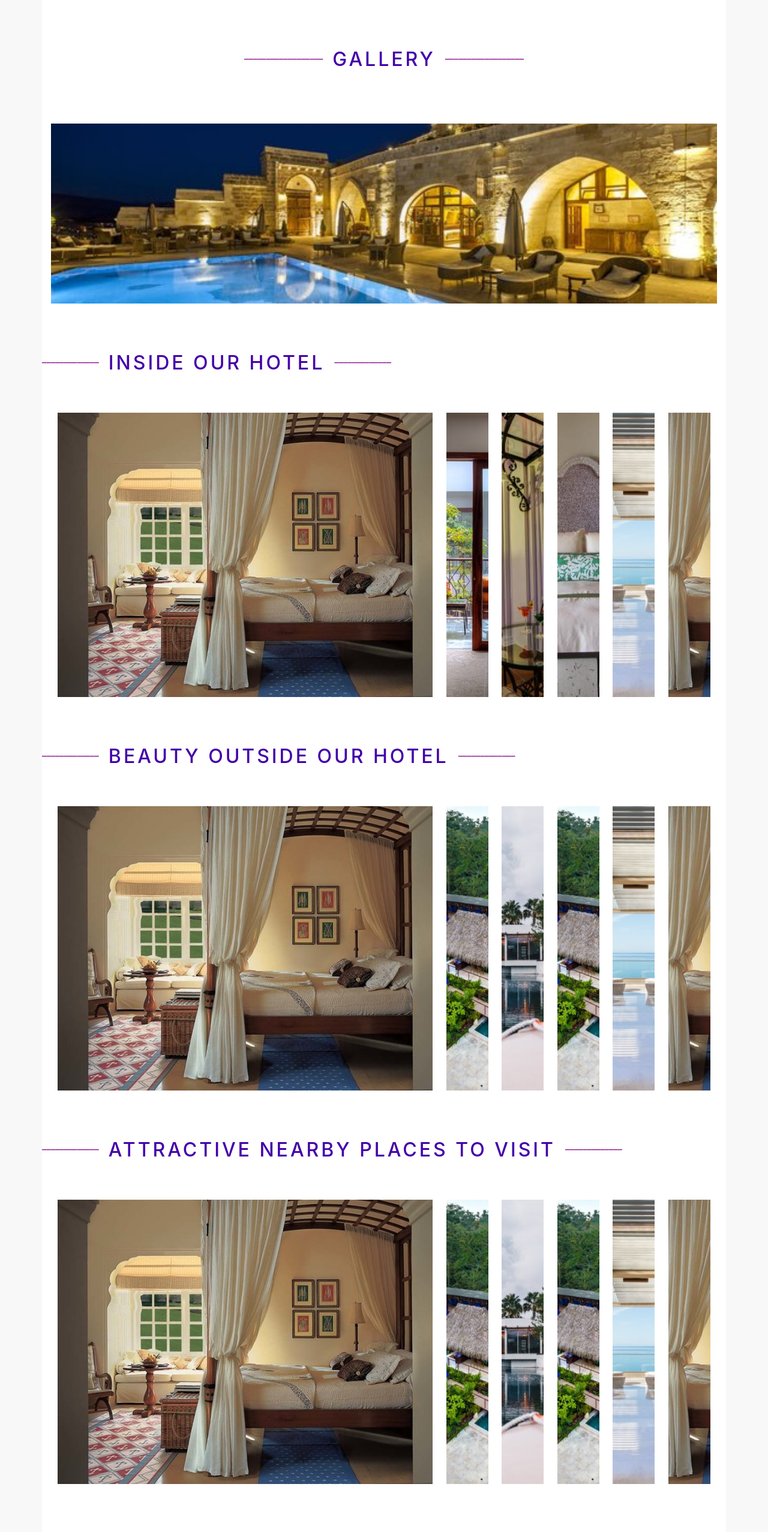
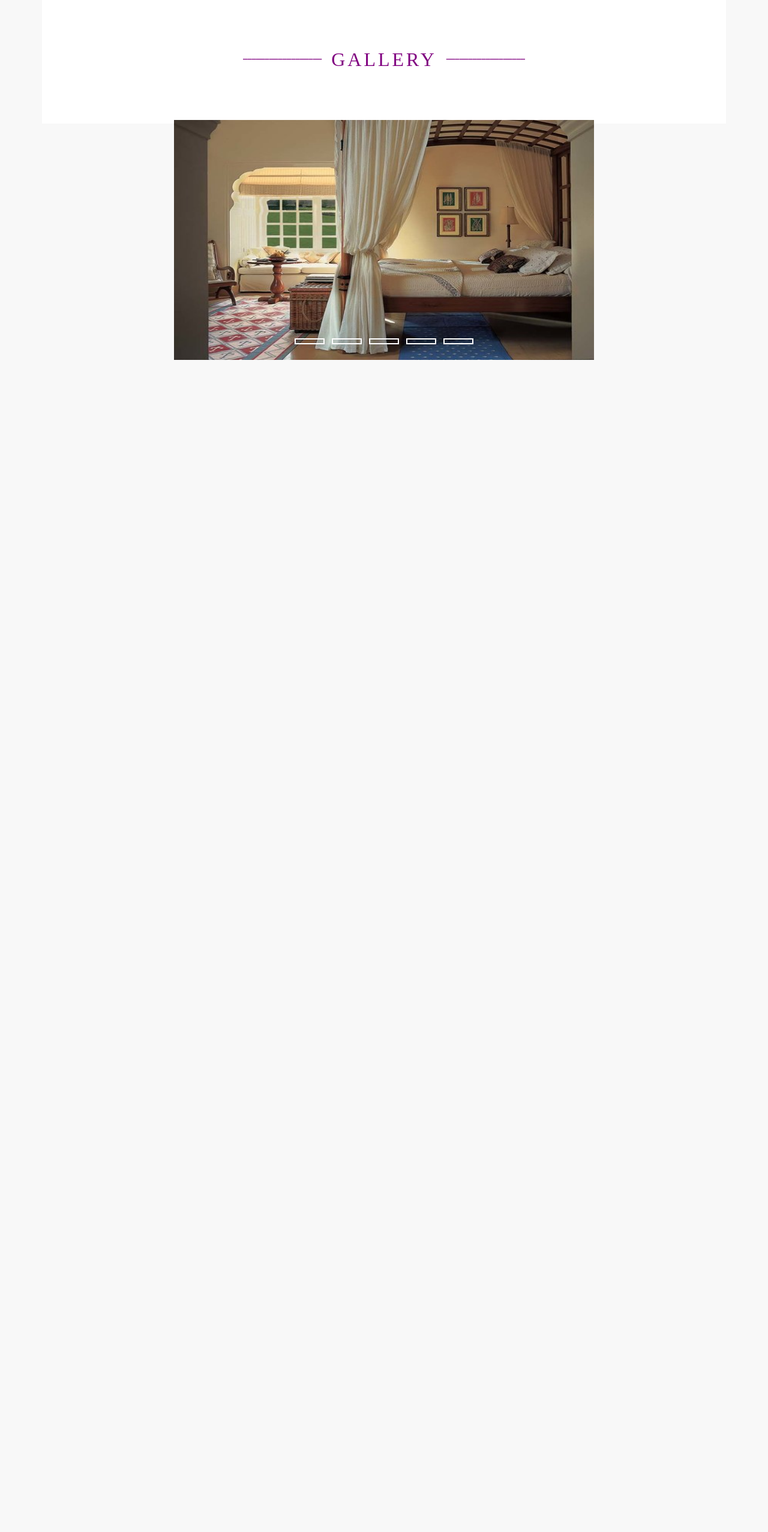
Before and after one commit to Kulesha95/WAD-Mini-Project-Group-3, a PHP site: page /gallery.php in a window 1280 px wide. Shown: the whole page at 60% size. After the commit the page ends 600 px from the top, so only its background shows below. Run offline with PHP 8.4, Linux system fonts and the light colour scheme; some libraries are stand-ins or nearby versions.

Commit message:
gallery test2

```diff
--- a/css/gallery.css
+++ b/css/gallery.css
@@ -5,38 +5,76 @@
 .headingGallery{
 	letter-spacing: 4px;
   text-transform: uppercase;
-  color: #4400A9;
+  color: purple;
+  font-family: "Ti mes New Roman", Times, serif;
 }
 
 
-.gallery{
-	height: 60%;
-	width: 100%;
+.slidershow{
+	width: 700px;
+	height: 400px;
+	overflow: hidden;
+}
+
+.middle{
+	position: absolute;
+	top: 50%;
+	left: 50%;
+	transform: translate(-50%, -50%);
+}
+
+.navigation{
+	position: absolute;
+	bottom: 20px;
+	left: 50%;
+	transform: translateX(-50%);
 	display: flex;
-	margin: 5% auto 0;
-	box-sizing: border-box;
 }
-.image-box{
-	margin: 0 1%;
-	flex-grow: 1;
-	flex-basis: 0;
-	transition: .5s;
+
+.bar{
+	width: 50px;
+	height: 10px;
+	border: 2px solid #fff;
+	margin: 6px;
+	cursor: pointer;
 }
-.image-box img{
+.bar:hover{
+	background:#fff;
+}
+
+input[name= "r"]{
+	position: absolute;
+	visibility: hidden;
+}
+
+.slides{
+	width: 500%;
+	height: 100%;
+	display: flex;
+}
+
+.slide{
+	width: 20%;
+	transition: 0.6s;
+}
+
+.slide img{
 	width: 100%;
 	height: 100%;
-	object-fit: cover;
-	transition: .5s;
 }
-.image-box:hover{
-	flex-basis: 50%;
+
+#r1:checked ~ .s1{
+	margin-left: 0;
 }
-.active{
-	flex-basis: 50%;
+#r2:checked ~ .s1{
+	margin-left: -20%;
 }
-.gallery:hover .active{
-	flex-basis: 0;
+#r3:checked ~ .s1{
+	margin-left: -40%;
 }
-.image-box:nth-child(1):hover{
-	flex-basis: 50%;
+#r4:checked ~ .s1{
+	 margin-left: -60%;
 }
+#r5:checked ~ .s1{
+	margin-left: -80%;
+}
--- a/gallery.php
+++ b/gallery.php
@@ -11,91 +11,42 @@ include_once "navigation.php";
             <span class="justify-content-between text-color-purple ml-3 d-none d-md-block">__________________</span>
         </div>
     </section>
-        <section id="gallerycover">
-		<div><img src="img/gallery/hotel-full.jpg" style="width:100%;height:300px;object-fit:cover"></div>
-	</section>
 
-	<section class="inside-hotel section-gap">
-		<div class="row justify-content">
-		<span class="justify-content-between text-color-purple mr-3 d-none d-md-block">_____________</span>
-            <h2 class="headingGallery">Inside Our Hotel</h2>
-            <span class="justify-content-between text-color-purple ml-3 d-none d-md-block">_____________</span>
+<div class="slidershow middle">
+   	<div class="slides">
+   		<input type="radio" name="r" id="r1" checked>
+   		  <input type="radio" name="r" id="r2">
+   		  <input type="radio" name="r" id="r3">
+   		  <input type="radio" name="r" id="r4">
+   		  <input type="radio" name="r" id="r5">
+
+       <div class="slide s1">
+       	<img src="photos\gallery\inside1.jpg" alt="">
        </div>
-		<div class="gallery">
-	<div class="image-box active">
-		<img src="img/gallery/inside1.jpg">
+       <div class="slide ">
+       	<img src="photos\gallery\inside2.jpg" alt="">
        </div>
-	<div class="image-box">
-		<img src="img/gallery/inside2.jpg">
+       <div class="slide ">
+       	<img src="photos\gallery\inside3.jpg" alt="">
        </div>
-	<div class="image-box">
-		<img src="img/gallery/inside3.jpg">
+       <div class="slide ">
+       	<img src="photos\gallery\inside4.jpg" alt="">
        </div>
-	<div class="image-box">
-		<img src="img/gallery/inside4.jpg">
-	</div><div class="image-box">
-		<img src="img/gallery/inside5.jpg">
+       <div class="slide ">
+       	<img src="photos\gallery\inside5.jpg" alt="">
        </div>
-	<div class="image-box">
-		<img src="img/gallery/inside1.jpg">
+
    	</div>
+
+    <div class="navigation">
+    	<label for="r1" class="bar"></label>
+    	<label for="r2" class="bar"></label>
+    	<label for="r3" class="bar"></label>
+    	<label for="r4" class="bar"></label>
+    	<label for="r5" class="bar"></label>
     </div>
-</section>
 
-<section class="outside-hotel">
-		<div class="row justify-content">
-		<span class="justify-content-between text-color-purple mr-3 d-none d-md-block">_____________</span>
-            <h2 class="headingGallery">Beauty Outside Our Hotel</h2>
-            <span class="justify-content-between text-color-purple ml-3 d-none d-md-block">_____________</span>
    </div>
-		<div class="gallery">
-	<div class="image-box active">
-		<img src="img/gallery/inside1.jpg">
-	</div>
-	<div class="image-box">
-		<img src="img/gallery/outside2.jpg">
-	</div>
-	<div class="image-box">
-		<img src="img/gallery/outside3.jpg">
-	</div>
-	<div class="image-box">
-		<img src="img/gallery/outside2.jpg">
-	</div><div class="image-box">
-		<img src="img/gallery/inside5.jpg">
-	</div>
-	<div class="image-box">
-		<img src="img/gallery/inside1.jpg">
-	</div>
-	</div>
-</section>
-
-<section class="places-hotel section-gap">
-		<div class="row justify-content">
-		<span class="justify-content-between text-color-purple mr-3 d-none d-md-block">_____________</span>
-            <h2 class="headingGallery">Attractive Nearby Places To Visit</h2>
-            <span class="justify-content-between text-color-purple ml-3 d-none d-md-block">_____________</span>
-		</div>
-		<div class="gallery">
-	<div class="image-box active">
-		<img src="img/gallery/inside1.jpg">
-	</div>
-	<div class="image-box">
-		<img src="img/gallery/outside2.jpg">
-	</div>
-	<div class="image-box">
-		<img src="img/gallery/outside3.jpg">
-	</div>
-	<div class="image-box">
-		<img src="img/gallery/outside2.jpg">
-	</div><div class="image-box">
-		<img src="img/gallery/inside5.jpg">
-	</div>
-	<div class="image-box">
-		<img src="img/gallery/inside1.jpg">
-	</div>
-	</div>
-</section>
-
 
 
 </div>
```
Lines whose indentation alone changed are shown as unchanged.
